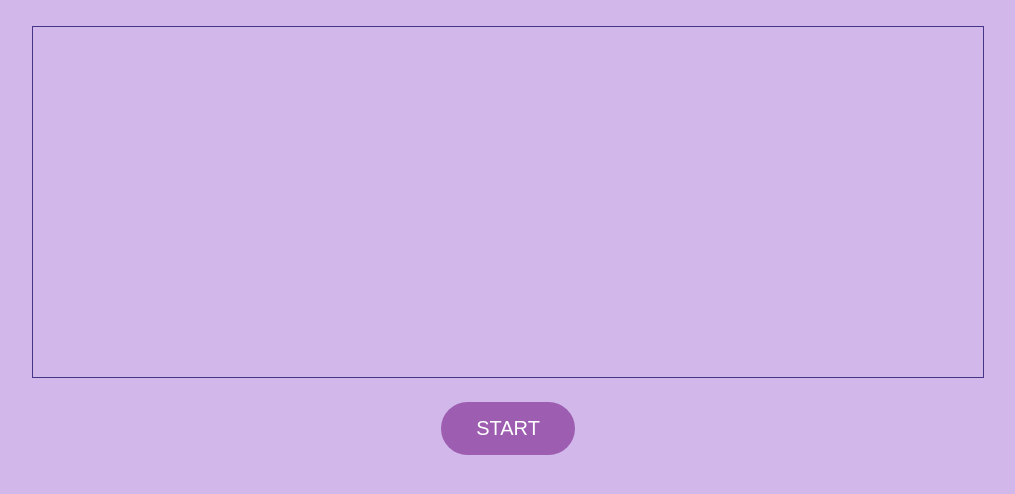
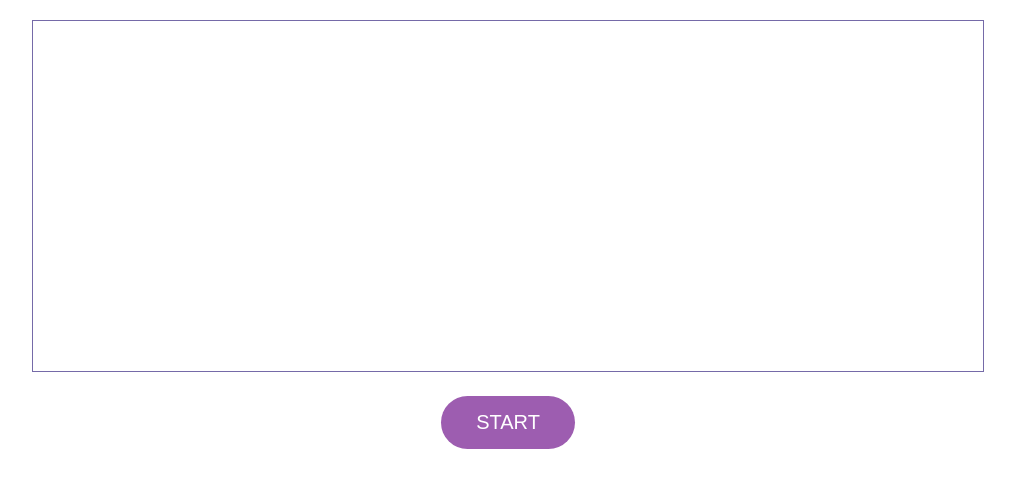
Before and after one commit to abrilch26/Pollitos-de-tianguis, a plain HTML site: page index.html in a window 1280 px wide. Shown: the whole page, without its empty margins (132-1147 px from the left). Drawn offline with Linux system fonts and the light colour scheme.

```diff
--- a/JS/index.js
+++ b/JS/index.js
@@ -15,6 +15,7 @@
 
 
 //--------------------------   DEFINIR CLASES Y MÉTODOS   --------------------------//
+
 class Background{
     constructor(){
         this.x = 0;
@@ -309,6 +310,7 @@
     }
 }
 
+
 function youWon() {
     if(score.score === 10)
     clearInterval(intervalId)
--- a/index.html
+++ b/index.html
@@ -9,12 +9,9 @@
 
     <body>
         <div class ="game-intro">
-            <img src="">
-
-
-
         <div id="game-board">
-            <canvas height="350" width="950" style="border: 1px solid rgb(69, 55, 134)"></canvas>
+            <canvas height="350" width="950" style="border: 1px solid rgb(117, 106, 168)">
+        </canvas>
         </div>
 
         <button id="start-button">START</button>
--- a/styles/stylesheet.css
+++ b/styles/stylesheet.css
@@ -2,11 +2,14 @@
 body {
     padding: 0;
     text-align: center;
-    background-color: rgb(210, 184, 234);
+}
+
+#instructions{
+    width: 950;
+    height: 120;
 }
 
 .game-intro{
-    float: center;
     padding: 0%,10%;
 }
 
@@ -24,7 +27,6 @@
   }
 
   #game-board {
-      position: relative;
       justify-content: center;
-
+      margin-top: 20px;
 }
```
Also changed, not shown: acr_images/instructions.jpg (added), 2 other files.
